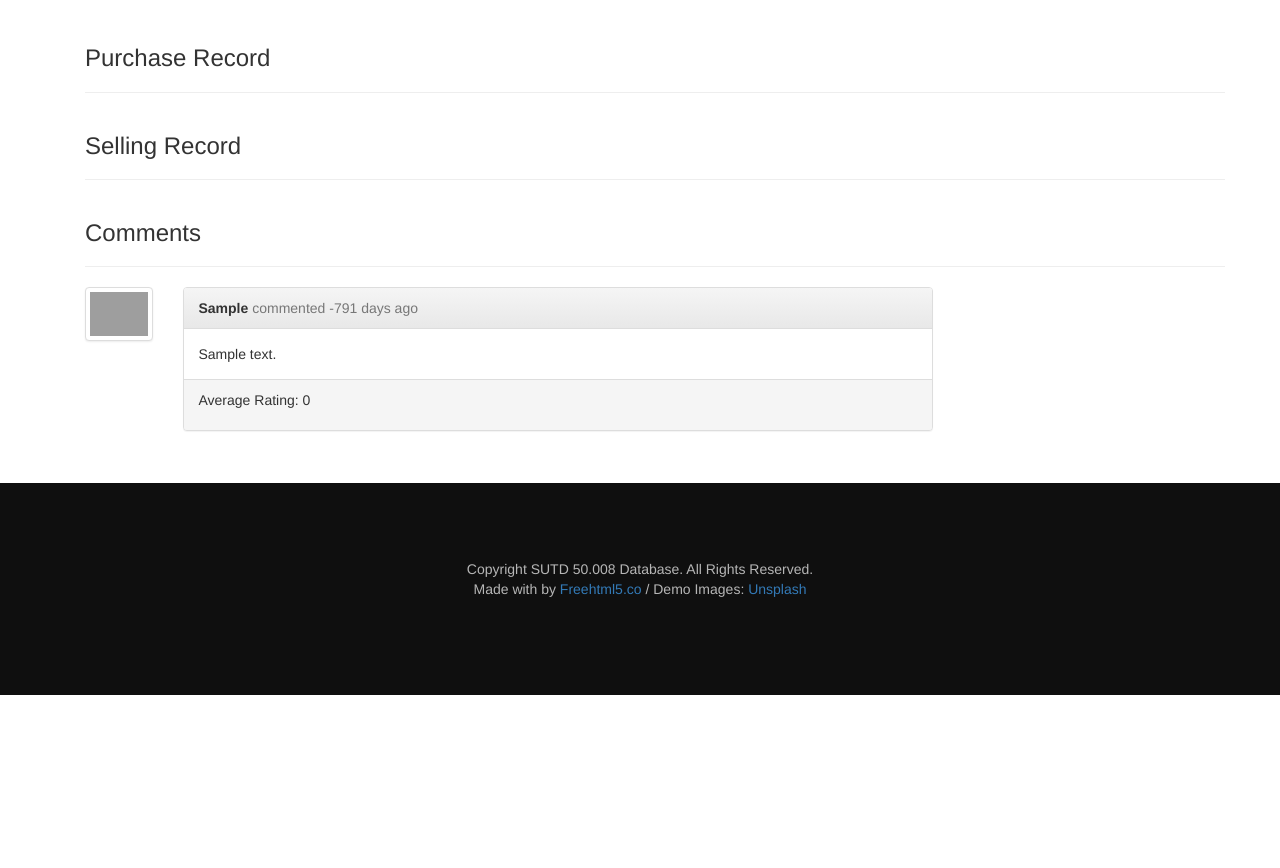
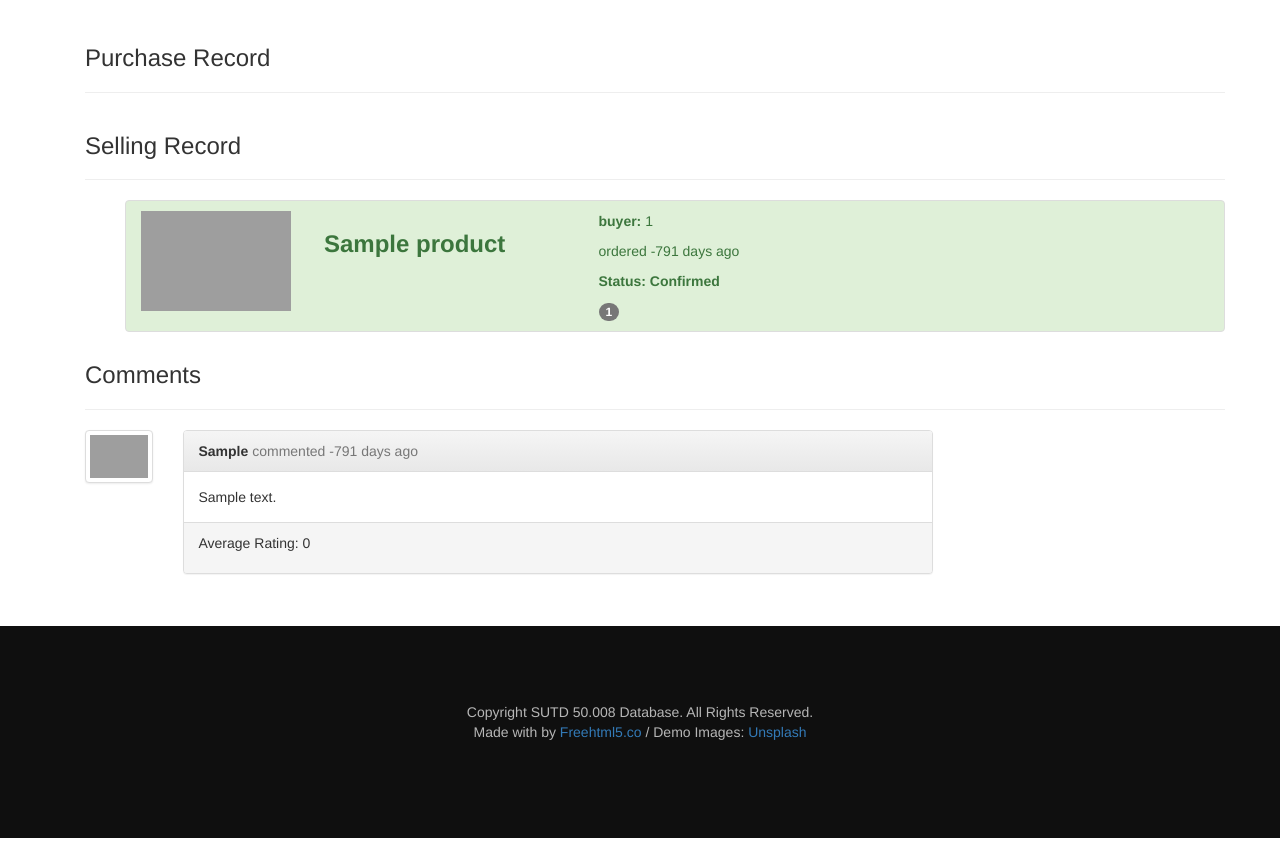
Before and after one commit to Gabriel-Huang/SUTD_SecondHandGoods_Platform, a Django app: page /accounts/profile/ in a window 1280 px wide. Shown: the part 322-1190 px from the top of the page. Before the commit the page ends 1017 px from the top, so only its background shows below. Run offline with Django 3.2, Linux system fonts and the light colour scheme; the visitor is signed in with stand-in values (Sample User, id 1); data comes from the database, SQL or seed files in the repository; tables that the repository leaves empty hold one stand-in row (values such as "Sample post"); data that the repository does not hold is empty; parts of the project's set-up code (start-up, migrations or seed data) failed here and were passed over; some libraries are stand-ins or nearby versions; grey boxes are pictures that could not be loaded.

Commit message:
modify UI, add search record table

```diff
--- a/homepage/static/css/main.css
+++ b/homepage/static/css/main.css
@@ -1,4 +1,3 @@
-
 #footer {
   padding: 60px 0 40px;
     background-color: #0f0f0f;
--- a/homepage/templates/footer.html
+++ b/homepage/templates/footer.html
@@ -16,3 +16,4 @@
         </div>
     </footer>
 </div>
+<button id="backToTopBtn" title="Go to top">Top</button>
--- a/homepage/templates/home.html
+++ b/homepage/templates/home.html
@@ -75,7 +75,7 @@
      {% for product in products %}
          <div class="col-sm-4">
             <div class="thumbnail">
-              <img class="product-list-pic" src="{{ product.product_pic_link }}" alt="WELCOME TO SUTD">
+              <img class="product-list-pic" src="{{ product.product_pic_link }}" alt="IMAGE NOT FOUND">
               <p><strong>{{ product.p_name }}</strong></p>
               <p>Seller: {{ product.sellerid }}</p>
                 <a href="{{ product.url }}" class="btn" role="button">Buy Now</a>
--- a/homepage/templates/navbar.html
+++ b/homepage/templates/navbar.html
@@ -37,4 +37,3 @@
     </div><!--/.nav-collapse -->
   </div>
 </nav>
-<button id="backToTopBtn" title="Go to top">Top</button>
--- a/homepage/views.py
+++ b/homepage/views.py
@@ -6,7 +6,6 @@
 from django.db import connection
 from django.urls import reverse
 from django.contrib.auth.decorators import login_required
-
 
 # Create your views here.
 def home(request):
@@ -40,6 +39,9 @@
     with connection.cursor() as cursor:
         cursor.execute("SELECT * FROM Product WHERE p_name REGEXP %s OR p_description REGEXP %s", [q, q])
         product_list = dictfetchall(cursor)
+        if request.user.is_authenticated():
+            cursor.execute("INSERT INTO Search_Record VALUES (%s, %s, %s)",
+                           [request.user, q, '{:%Y-%m-%d %H:%M:%S}'.format(datetime.datetime.now())])
     for product in product_list:
         product['detail'] = '/products/detials/%s' %product['p_id']
     return render(request, 'results.html', {'error_msg': error_msg,
--- a/register/templates/profile.html
+++ b/register/templates/profile.html
@@ -21,46 +21,104 @@
                 <div class="col-sm-12">
                     <h3>Purchase Record</h3>
                     <hr>
+                    <ul class=list-group">
                         {% for record in order_record %}
                         {% if record.trade_result == "Succeed!" %}
-                            <p>{{record.p_name}}    seller: {{record.productseller}}   status: {{record.trade_result}}
-                                <a href="{{ record.comment_url }}"><strong>comment on the seller!</strong></a>
-                            </p>
+                            <li class="list-group-item justify-content-between">
+                                <div class="row">
+                                    <div class="col-md-2">
+                                        <img src="{{ record.product_pic_link }}" width="150px" height="100px">
+                                    </div>
+                                    <div class="col-md-3 no-float">
+                                        <h3><strong>{{record.p_name}}</strong></h3>
+                                    </div>
+                                    <div class="col-md-3">
+                                        <p><strong>seller: </strong>{{record.productseller}}</p>
+                                        <p><strong>status: </strong>{{record.trade_result}}</p>
+                                        <a href="{{ record.comment_url }}" class="btn" role="button"><strong>comment on the seller!</strong></a>
+                                    </div>
+                                </div>
+                            </li>
                         {% else %}
-                            <p>{{record.p_name}}    seller: {{record.productseller}}   status: {{record.trade_result}}
-                            </p>
+                            <li class="list-group-item justify-content-between">
+                                <div class="row">
+                                    <div class="col-md-2">
+                                        <img src="{{ record.product_pic_link }}" width="150px" height="100px">
+                                    </div>
+                                    <div class="col-md-3 no-float">
+                                        <h3><strong>{{record.p_name}}</strong></h3>
+                                    </div>
+                                    <div class="col-md-3">
+                                        <p><strong>seller: </strong>{{record.productseller}}</p>
+                                        <p><strong>status: </strong>{{record.trade_result}}</p>
+                                    </div>
+                                </div>
+                            </li>
                         {% endif %}
                     {% endfor %}
+                    </ul>
                 </div><!-- /col-sm-12 -->
             </div><!-- /row -->
             <div class="row">
                 <div class="col-sm-12">
                     <h3>Selling Record</h3>
                     <hr>
+                    {% for record in sell_record %}
                         <ul class=list-group">
-                        {% for record in sell_record %}
                         {% if record.trade_result == 1 %}
                             <li class="list-group-item justify-content-between list-group-item-success">
-                                    <p>{{record.p_name}}    buyer: {{record.buyerid}}   ordered {{record.date_ago}} days ago <strong>Confirmed</strong>
+                                <div class="row">
+                                    <div class="col-md-2">
+                                        <img src="{{ record.product_pic_link }}" width="150px" height="100px">
+                                    </div>
+                                    <div class="col-md-3 no-float">
+                                        <h3><strong>{{record.p_name}}</strong></h3>
+                                    </div>
+                                    <div class="col-md-3">
+                                        <p><strong>buyer: </strong>{{record.buyerid}}</p>
+                                        <p>ordered {{record.date_ago}} days ago
+                                        <p><strong>Status: Confirmed</strong></p>
                                         <span class="badge badge-default badge-pill">1</span>
+                                    </div>
+                                </div>
                             </li>
                         {% elif record.trade_result == 2 %}
                             <li class="list-group-item justify-content-between list-group-item-danger">
-                                    <p>{{record.p_name}}    buyer: {{record.buyerid}}   ordered {{record.date_ago}} days ago <strong>Declined</strong>
+                                <div class="row">
+                                    <div class="col-md-2">
+                                        <img src="{{ record.product_pic_link }}" width="150px" height="100px">
+                                    </div>
+                                    <div class="col-md-3 no-float">
+                                        <h3><strong>{{record.p_name}}</strong></h3>
+                                    </div>
+                                    <div class="col-md-3">
+                                        <p><strong>buyer: </strong>{{record.buyerid}}</p>
+                                        <p>ordered {{record.date_ago}} days ago
+                                        <p><strong>Status: Declined</strong></p>
                                         <span class="badge badge-default badge-pill">1</span>
+                                    </div>
+                                </div>
                             </li>
                         {% else %}
                             <li class="list-group-item justify-content-between list-group-item-info">
-                                    <p>{{record.p_name}}    buyer: {{record.buyerid}}   ordered {{record.date_ago}} days ago
-                                        <a href="{{ record.url }}"><strong>confirm</strong></a>
-                                    </p>
+                                <div class="row">
+                                    <div class="col-md-2">
+                                        <img src="{{ record.product_pic_link }}" width="150px" height="100px">
+                                    </div>
+                                    <div class="col-md-3 no-float">
+                                        <h3><strong>{{record.p_name}}</strong></h3>
+                                    </div>
+                                    <div class="col-md-3">
+                                        <p><strong>buyer: </strong>{{record.buyerid}}</p>
+                                        <p>ordered {{record.date_ago}} days ago
+                                        <p><a href="{{ record.url }}"><strong>confirm</strong></a></p>
                                         <span class="badge badge-default badge-pill">1</span>
+                                    </div>
+                                </div>
                             </li>
-
                         {% endif %}
+                        </ul>
                     {% endfor %}
-                    </ul>
-
                 </div><!-- /col-sm-12 -->
             </div><!-- /row -->
             <div class="row">
@@ -92,28 +150,6 @@
                                 <div class="col-sm-5">
                                     <p>Average Rating: 0</p>
                                 </div>
-                                <div class="col-sm-7" align="right">
-                                    <div id="rateYo{{ comment.f_id }}"></div>
-                                    <script>
-                                        $(function () {
-                                            var starrate = $("#rateYo{{ comment.f_id }}");
-                                            starrate = starrate.rateYo({
-                                                starWidth: "20px",
-                                                fullStar: true,
-                                            });
-                                            starrate.rateYo().on("rateyo.set", function (e, data) {
-                                                starrate.rateYo("option", "readOnly", true);
-                                                $.post(window.location.href, {rate: data['rating'],
-                                                    feedback_user:"{{ user.get_username }}",
-                                                    csrfmiddlewaretoken: '{{ csrf_token }}',
-                                                    product: '{{ comment.Product }}',
-                                                    Feedback_id: '{{ comment.f_id }}'});
-                                            });
-                                        })
-                                    </script>
-                                </div>
-
-
                             </div>
                         </div>
                     </div><!-- /panel panel-default -->
--- a/register/views.py
+++ b/register/views.py
@@ -51,11 +51,11 @@
         cursor.execute("SELECT p_name FROM Product WHERE sellerid = %s", [user])
         row = dictfetchall(cursor)
 
-        cursor.execute('''SELECT o_id, productid, o_quantity, buyerid, o_date, trade_result
-                    FROM OrderRecord WHERE productseller = %s''', [user])
+        cursor.execute('''SELECT o_id, productid, product_pic_link, o_quantity, buyerid, o_date, trade_result
+                    FROM OrderRecord, Product WHERE productseller = %s and p_id = productid''', [user])
         sell_record = dictfetchall(cursor)
 
-        cursor.execute('''SELECT p_id, p_name, productseller, o_id, productid, o_quantity, buyerid, o_date, trade_result
+        cursor.execute('''SELECT p_id, p_name, productseller, product_pic_link, o_id, productid, o_quantity, buyerid, o_date, trade_result
                     FROM OrderRecord, Product WHERE buyerid = %s and p_id = productid''', [user])
         order_record = dictfetchall(cursor)
 
```
Also changed, not shown: DB-SecondHand.sql (+16 -17 lines). Lines whose indentation alone changed are shown as unchanged.
